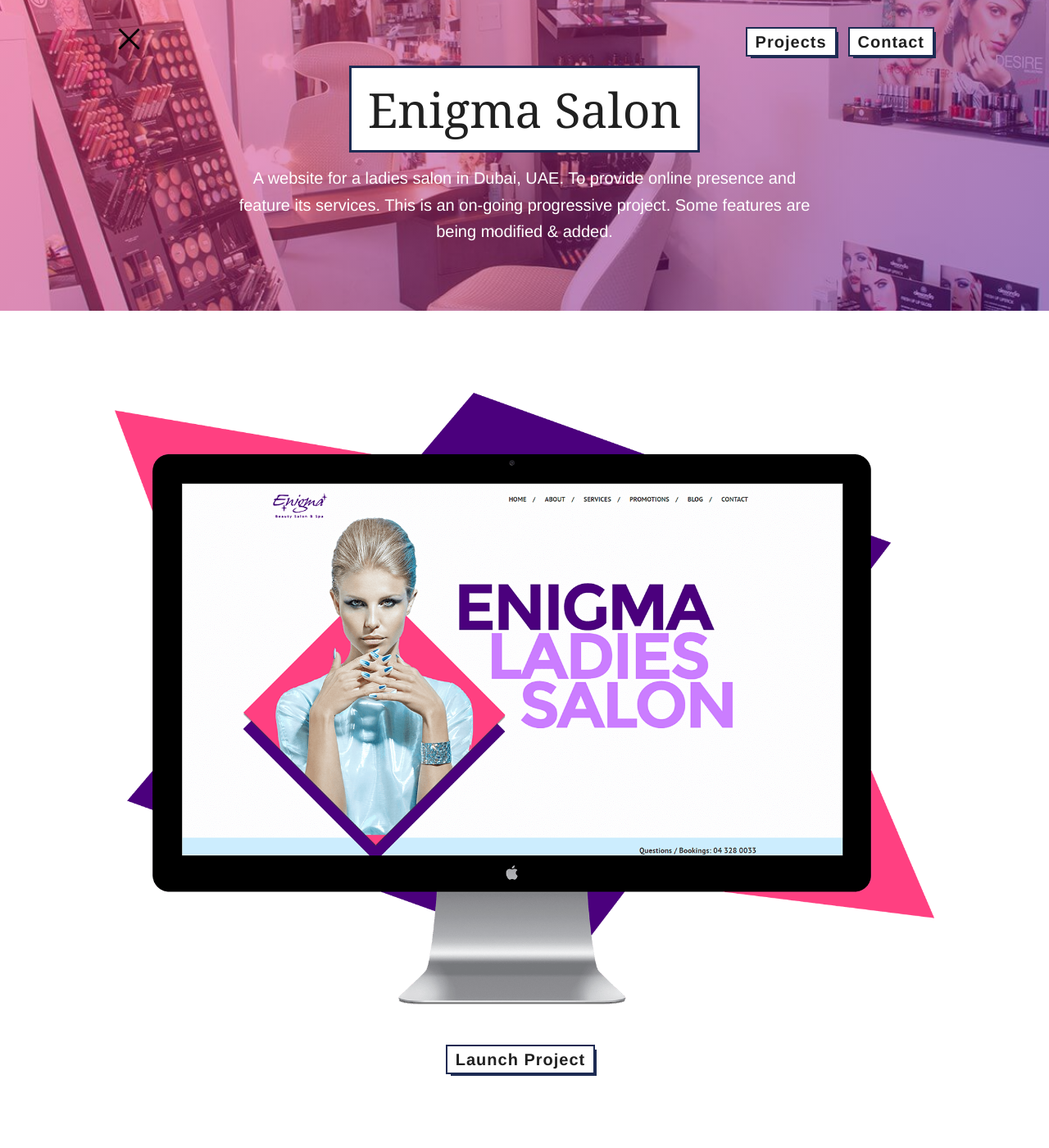
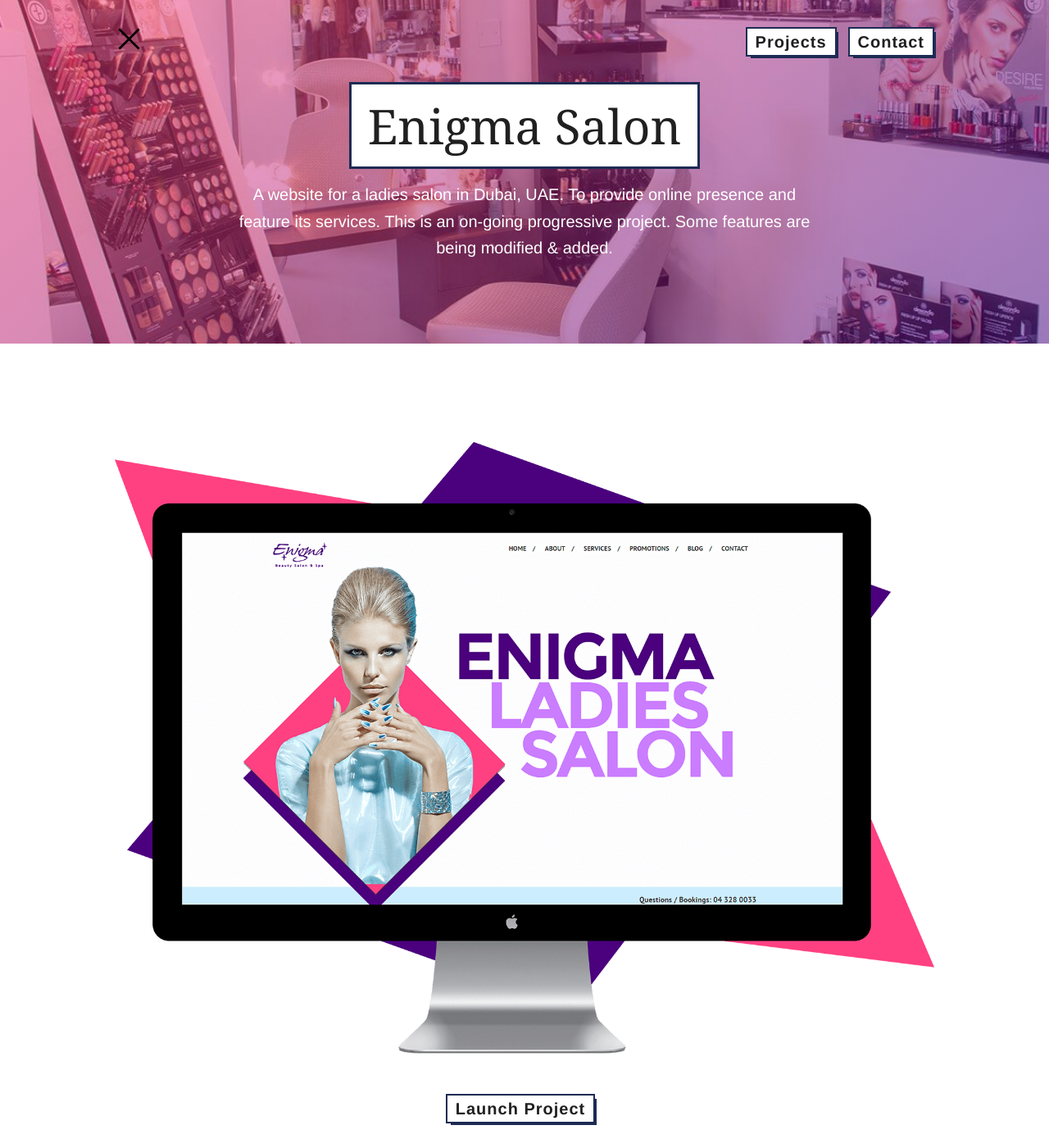
Before and after one commit to billcastillo/billcastillo.github.io, a Jekyll site: the page built from projects.html, in a window 1280 px wide and 1400 px high. Shown: the whole window at 82% size. Built offline with Jekyll 4.4.1, drawn with Linux system fonts in a browser that asks for light colours.

Commit message:
Minor fixes

```diff
--- a/_sass/_base.scss
+++ b/_sass/_base.scss
@@ -290,13 +290,13 @@
 }
 
 .large-padding {
-    padding-top: 30px;
-    padding-bottom: 30px;
+    padding-top: 40px;
+    padding-bottom: 40px;
 }
 
 .big-padding {
-    padding-top: 50px;
-    padding-bottom: 50px;
+    padding-top: 80px;
+    padding-bottom: 80px;
 }
 
 .full__image {
@@ -316,8 +316,8 @@
     }
 
     .big-padding {
-        padding-top: 80px;
-        padding-bottom: 80px;
+        padding-top: 100px;
+        padding-bottom: 100px;
     }
 }
 
--- a/_sass/_layout.scss
+++ b/_sass/_layout.scss
@@ -127,7 +127,7 @@
     position: absolute;
     display: block;
     width: 100%;
-    height: 100%;
+    height: 99%;
     top: 0;
     left: 0;
     background: transparent;
@@ -316,6 +316,7 @@
 \*------------------------------------*/
 
 .contact__splash {
+    position: relative;
     min-height: 100vh;
     .container {
         height: 100%;
@@ -325,10 +326,18 @@
     .contact__form {
         padding: 50px 0;
     }
+    .contact__text {
+        img {
+            padding-right: 15px;
+            width: 35px;
+            height: 35px;
+        }
+    }
     .contact__form__item {
         position: relative;
         display: block;
         margin-top: 15px;
+        text-align: left;
         label {
             position: relative;
             font-family: $body-font;
@@ -336,7 +345,6 @@
             top: 0;
             left: 0;
             padding: 15px 0;
-            text-align: left;
         }
         input, textarea {
             font-family: $body-font;
--- a/projects.html
+++ b/projects.html
@@ -26,7 +26,7 @@
 		<img src="{{ page.path }}/main.png" alt="" class="project__main-image small-padding">
 
 		<div class="project__links list__item">
-			<a class="" href="{{ page.url }}" target="_blank">Launch Project</a>
+			<a class="" href="https://enigmaladiessalon.com" target="_blank">Launch Project</a>
 		</div>
 
 		<div class="project__typography big-padding">
@@ -75,6 +75,6 @@
 <section class="project__invite big-padding">
 	<div class="container list__item">
 		<h4>Now, let's do yours :)</h4>
-		<a href="" class="">Contact Me</a>
+		<a href="{{ siet.baseurl }}/contact.html" class="">Contact Me</a>
 	</div>
 </section>
```
Also changed, not shown: contact.html (+11 -0 lines), img/icons/CodePen.svg (added), img/icons/GitHub.svg (added), img/icons/resume.svg (added).
